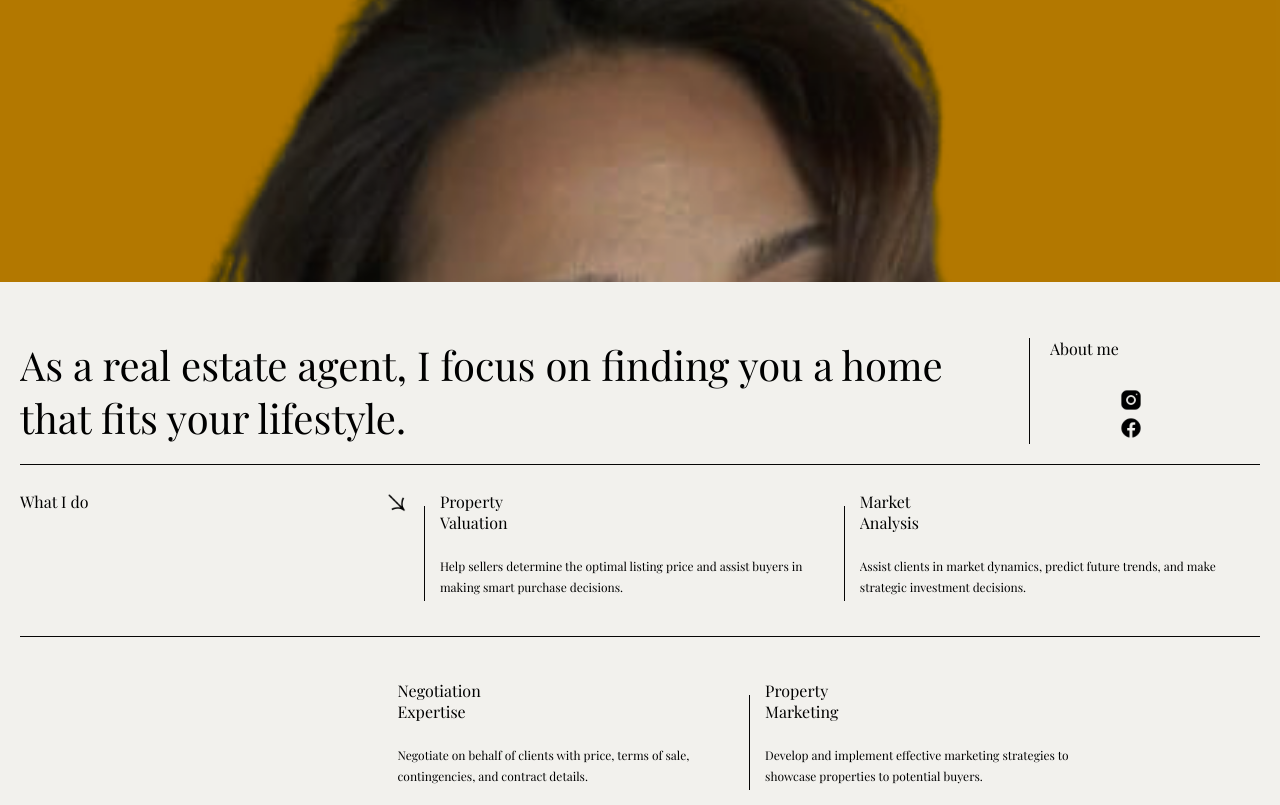
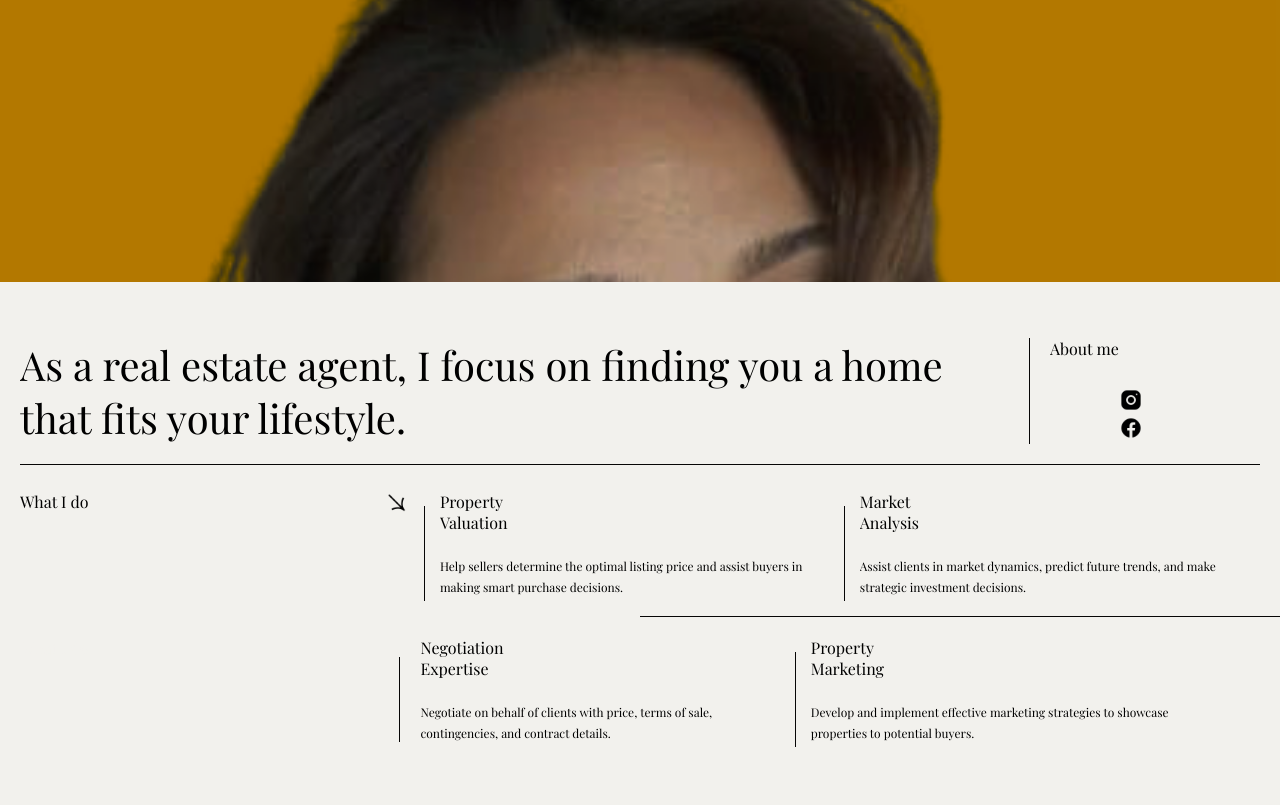
Before and after one commit to gtzjesus/JesicaArreola, a React (Vite) app: page / in a window 1280 px wide. Shown: the part 391-1196 px from the top of the page. After the commit the page ends 1153 px from the top, so only its background shows below. Built offline with nearby package versions, Linux system fonts and the light colour scheme.

Commit message:
Creating horizontal line

```diff
--- a/src/components/work/Work.jsx
+++ b/src/components/work/Work.jsx
@@ -33,6 +33,12 @@ const Title = styled.div`
   /* Add your title styles here */
 `;
 
+const TitleInvisible = styled.div`
+  flex: 1;
+  color: var(--color-tan);
+  /* Add your title styles here */
+`;
+
 const Icon = styled.img`
   height: var(--logo-height);
 `;
@@ -55,7 +61,7 @@ const VerticalLine = styled.div`
 `;
 
 const VerticalLineInvisible = styled.div`
-  border-left: 1px solid var(--color-tan); /* Adjust thickness and color as needed */
+  border-left: 1px solid var(--color-black); /* Adjust thickness and color as needed */
   height: auto; /* Set height to auto to match content height */
   margin: 20px; /* Adjust spacing as needed */
 `;
@@ -105,10 +111,11 @@ function Work() {
           </Content>
         </Section>
       </StyledWork>
-      <hr />
+      <div className="hr-half-screen"></div>
+
       <StyledWork>
         <Section>
-          <Title></Title>
+          <TitleInvisible>What I do</TitleInvisible>
         </Section>
 
         <VerticalLineInvisible />
--- a/src/styles/App.css
+++ b/src/styles/App.css
@@ -17,3 +17,19 @@ hr {
   margin: 20px; /* Adjust spacing as needed */
   padding: 0;
 }
+.hr-half-screen {
+  display: flex;
+}
+
+.hr-half-screen::before {
+  content: '';
+  flex: 1;
+}
+
+.hr-half-screen::after {
+  content: '';
+  flex: 1;
+  border-top: 1px solid var(--color-black); /* Add border top for the line */
+  margin-bottom: 20px;
+  margin-left: auto; /* Float to the right */
+}
```
